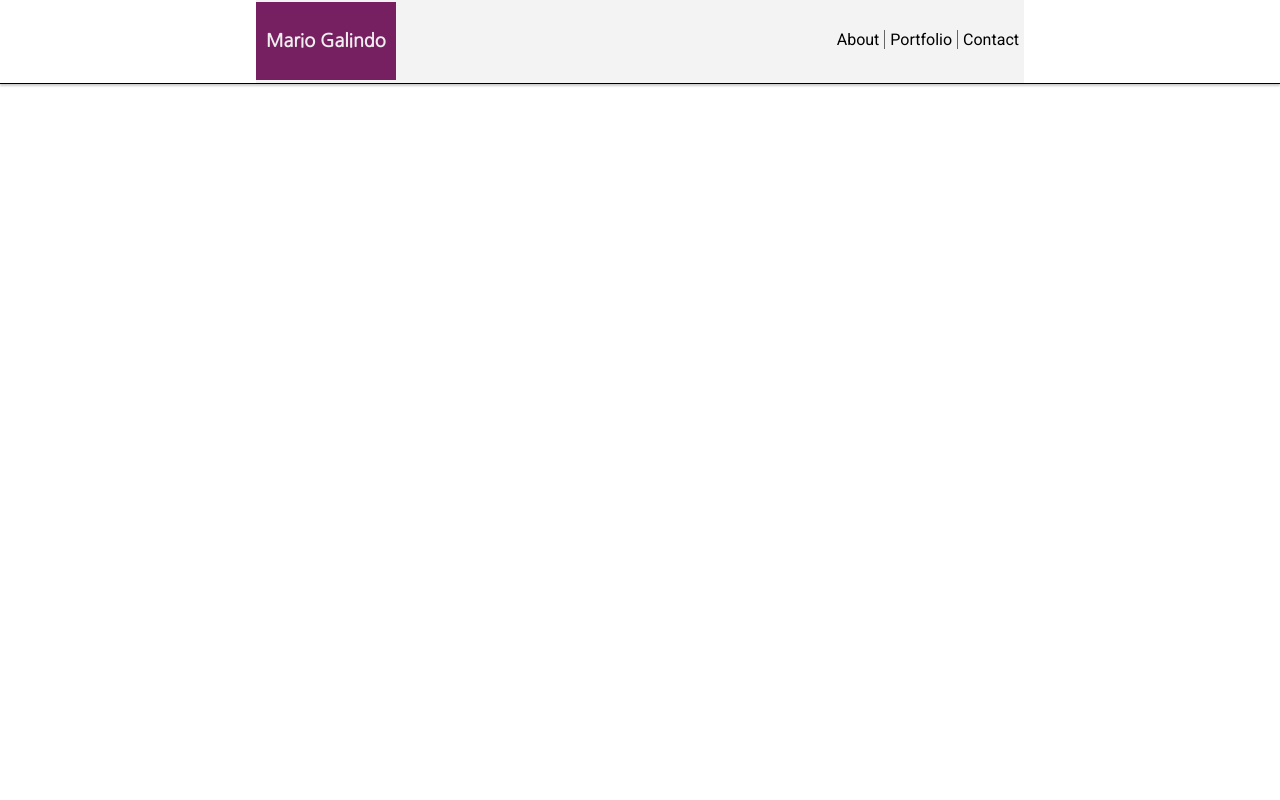
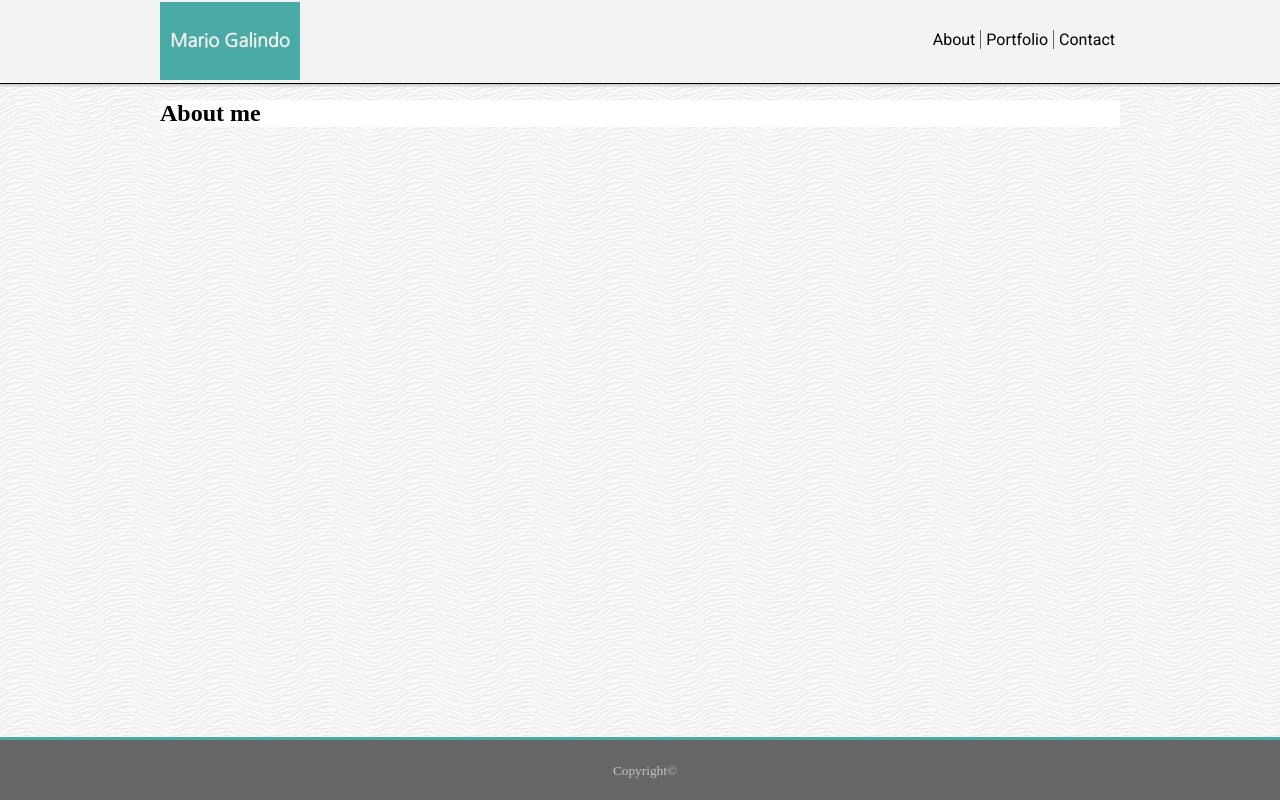
Before and after one commit to mariogalindov/basic-portfolio, a plain HTML site: page index.html in a window 1280 px wide. Drawn offline with Linux system fonts and the light colour scheme.

Commit message:
Added footer and background

```diff
--- a/assets/css/style.css
+++ b/assets/css/style.css
@@ -5,19 +5,20 @@ nav{
     position: fixed;
     top: 0;
     left: 0;
-    /* display: inline-block; */
+    background: #f3f3f3;
+
 }
 
 #navComponents{
     padding: 30px 0px;
     background: #f3f3f3;
     display: block;
-    width: 60%;
+    width: 960px;
     margin: auto;
 }
 
 #name{
-    background-color: #772061;
+    background-color: #4aaaa5;
     padding: 30px 10px;
     color: #eee;
     font-weight: bold;
@@ -39,3 +40,37 @@ a{
 #about{
     border-left: none;
 }
+
+#footer{
+    width: 100%;
+    background-color: #666;
+    padding: 5px;
+    position: fixed;
+    bottom: 0;
+    left: 0;
+    border-top: solid 3px #4aaaa5;
+    text-align: center;
+    color: #C2C6C6;
+
+}
+
+#about{
+
+}
+
+.middle{
+    background: url("../images/white-waves.png");
+
+}
+
+section{
+    width: 960px;
+    background-color: white;
+    margin: 0 auto;
+    margin-top: 100px;
+
+}
+
+body{
+    background: url("../images/white-waves.png");
+}
--- a/index.html
+++ b/index.html
@@ -8,6 +8,7 @@
 
     </head>
     <body>
+
         <nav>
             <div id="navComponents">
                 <span id="name">Mario Galindo</span>
@@ -16,8 +17,17 @@
                 <a href="index.html" class="sections" id="about">About</a>
             </div>
         </nav>
+            <div class="middle">
+                <section>
+                    <h2>About me</h2>
 
+                </section>
+            </div>
 
+        <footer id="footer">
+            <p><small>Copyright&copy;</small></p>
+
+        </footer>
 
     </body>
 
```
Also changed, not shown: assets/images/white-waves.png (added).
